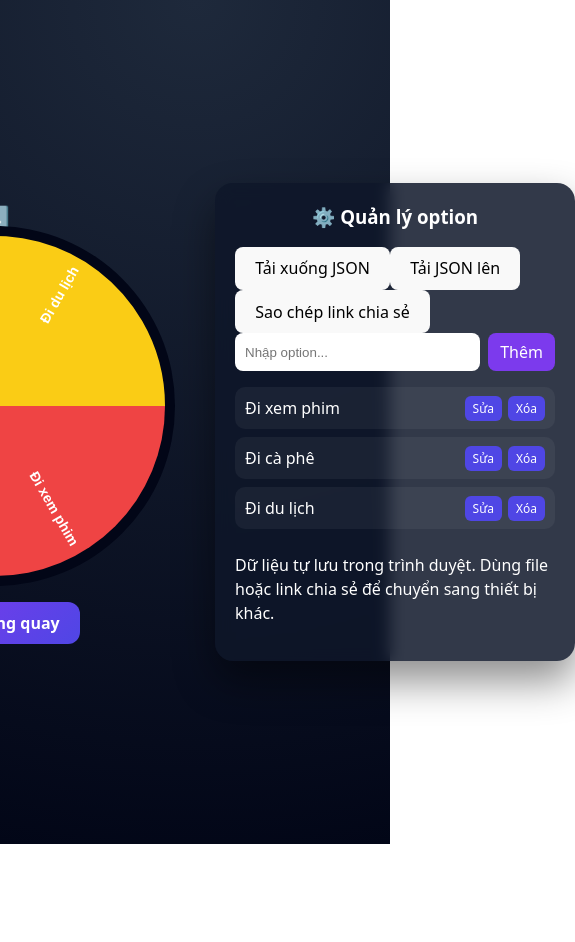
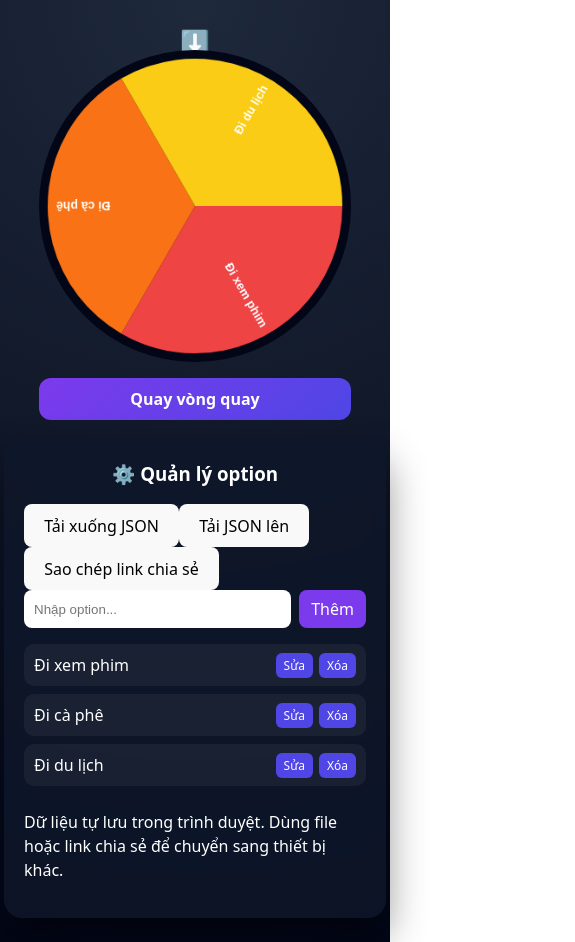
Before and after one commit to phuocbld/Lucky-Draw, a React (Vite) app: page / in a window 390 px wide. Shown: the whole page, 575 px wide, since content can reach past the window. Before the commit the page ends 844 px from the top, so only its background shows below. Built offline with nearby package versions, Linux system fonts and the light colour scheme.

Commit message:
fix : deploy mobile

```diff
--- a/src/App.css
+++ b/src/App.css
@@ -4,16 +4,22 @@
   width: 100vw;
   background: radial-gradient(circle at top, #1e293b, #020617);
   display: flex;
+  flex-direction: column;
+  align-items: center;
   justify-content: center;
-  align-items: center;
   color: #fff;
   font-family: system-ui, sans-serif;
+  padding: 24px;
+  box-sizing: border-box;
 }
 
 .container {
   display: flex;
-  gap: 40px;
+  gap: 32px;
   align-items: center;
+  justify-content: center;
+  width: 100%;
+  max-width: 1080px;
 }
 
 /* ========== WHEEL ========== */
@@ -32,6 +38,8 @@
 canvas {
   border-radius: 50%;
   background: #020617;
+  width: min(360px, 80vw);
+  height: min(360px, 80vw);
 }
 
 .spin-btn {
@@ -53,7 +61,7 @@ canvas {
 
 /* ========== OPTION PANEL ========== */
 .option-panel {
-  width: 320px;
+  width: min(340px, 90vw);
   background: rgba(15, 23, 42, 0.85);
   border-radius: 18px;
   padding: 20px;
@@ -116,3 +124,22 @@ canvas {
   color: #fff;
   font-size: 12px;
 }
+
+/* ========== RESPONSIVE ========== */
+@media (max-width: 900px) {
+  .container {
+    flex-direction: column;
+    gap: 20px;
+  }
+
+  .option-panel {
+    width: min(420px, 100%);
+  }
+}
+
+@media (max-width: 520px) {
+  .spin-btn {
+    width: 100%;
+    text-align: center;
+  }
+}
```
